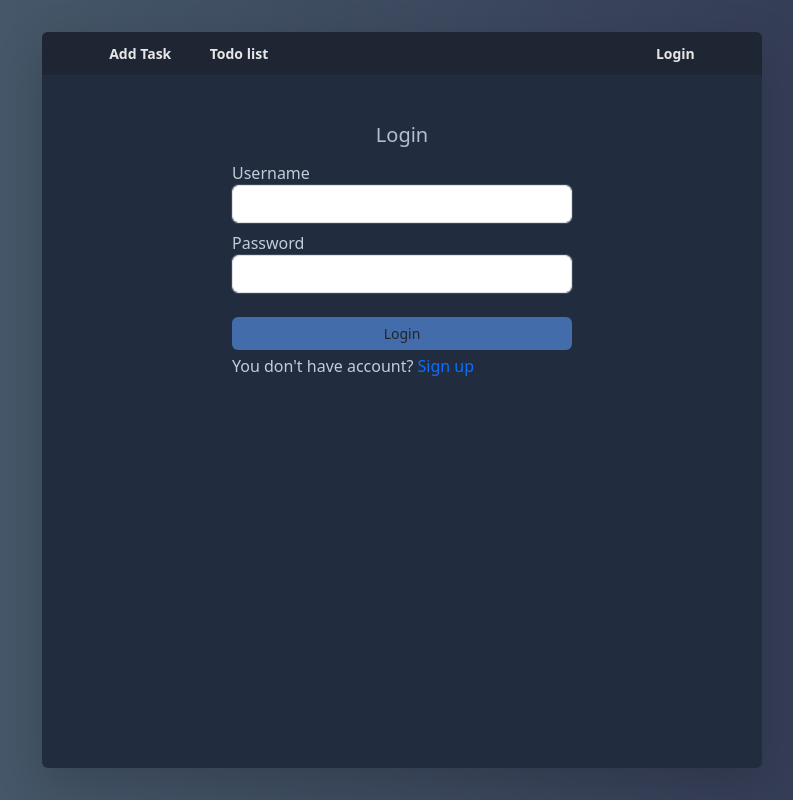
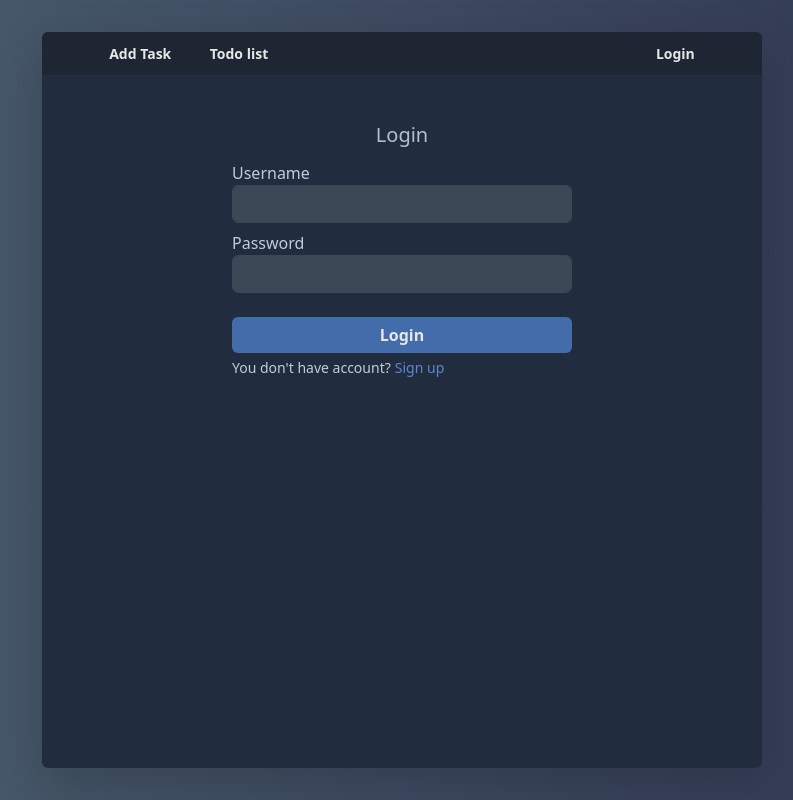
Before and after one commit to wtswistak/todo, a React (Vite) app in the folder frontend/: page /login in a window 1280 px wide. Shown: the whole page, without its empty margins (238-1031 px from the left). Built offline with nearby package versions, Linux system fonts and the light colour scheme.

Commit message:
style auth components

```diff
--- a/frontend/src/index.css
+++ b/frontend/src/index.css
@@ -1,6 +1,7 @@
 :root {
   --clr-primary: #222c3f;
-  --clr-primary-light: #3d4857;
+  --clr-primary-light: #2d3749;
+  --clr-primary-lighter: #3d4857;
   --clr-primary-dark: #1e2633;
   --clr-secondary: #426caa;
   --clr-text: #b3c0d1;
@@ -30,12 +31,17 @@ h5 {
   color: rgba(196, 207, 223, 0.37);
 }
 .input-task {
-  outline: var(--clr-primary-light) solid 1px;
+  color: #e6e6e6;
+  border: 1px solid var(--clr-primary-lighter);
+  background-color: var(--clr-primary-lighter);
+  outline: none;
 }
 .input-task:focus {
+  color: #e6e6e6;
+  background-color: var(--clr-primary-lighter);
   box-shadow: none;
   transition: all ease-in-out 0.2s;
-  outline: #7d8692 solid 1px;
+  border: 1px solid #7d8692;
 }
 .nav-link {
   color: #e6e6e6;
@@ -57,7 +63,9 @@ label {
 }
 .form-btn {
   background-color: var(--clr-secondary);
-  font-size: 14px;
+  color: #e6e6e6;
+  font-size: 16px;
+  font-weight: 600;
   border: none;
 }
 .form-btn:hover {
@@ -81,10 +89,10 @@ label {
   width: 6px;
 }
 .list-box::-webkit-scrollbar-thumb {
-  background: var(--clr-primary-light);
+  background: var(--clr-primary-lighter);
 }
 .task-box {
-  background-color: #2d3749;
+  background-color: var(--clr-primary-light);
 }
 .priority {
   height: 10px;
@@ -106,6 +114,20 @@ label {
   cursor: pointer;
   transition: all ease-in-out 0.2s;
   color: var(--clr-secondary);
+}
+
+.sign-up-link {
+  color: #5a89cf;
+
+  font-weight: 400;
+  transition: all ease-in-out 0.2s;
+}
+.sign-up-link:hover {
+  color: var(--clr-secondary);
+}
+
+.font-sm {
+  font-size: 14px;
 }
 
 @media (min-width: 576px) {
```
